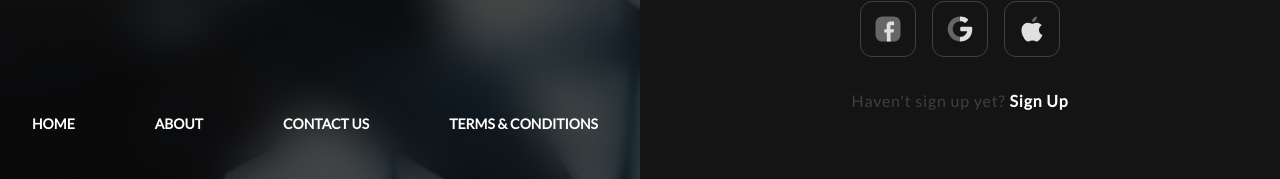
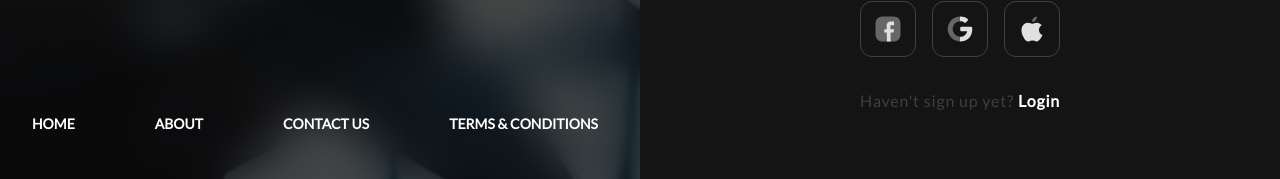
Before and after one commit to ishimweemmy/track-master, a React (Vite) app: page /signup in a window 1280 px wide. Shown: the part 618-797 px from the top of the page. Built offline with nearby package versions, Linux system fonts and the light colour scheme.

Commit message:
[feat]: update the settings

```diff
--- a/src/@types/UserState.ts
+++ b/src/@types/UserState.ts
@@ -3,6 +3,7 @@ export interface UserSubmitData {
   password?: string | null;
   userId?: number | null;
   token?: string | null;
+  currentPassword: string | null;
 }
 
 export interface UserState {
--- a/src/components/Global/AuthWraper.tsx
+++ b/src/components/Global/AuthWraper.tsx
@@ -83,8 +83,8 @@ const NavWraper: FC<NavWraperProps> = (props) => {
             );
           })}
         </div>
-        <Link to="/signup" className="text-gray-400 tracking-wider">
-          Haven't sign up yet? <b className="text-white">Sign Up</b>
+        <Link to={page != "signup" ? "/signup" : "/login"} className="text-gray-400 tracking-wider">
+          Haven't sign up yet? <b className="text-white">{page != "signup" ? "Sign Up" : "Login" }</b>
         </Link>
       </form>
     </div>
--- a/src/components/Home/Home.tsx
+++ b/src/components/Home/Home.tsx
@@ -35,9 +35,8 @@ const Home = () => {
     }
   ])
 
-  const dispatch = useAppDispatch()
+  const { data: generalData, isLoading, isError, isSuccess } = useFetchAllVisitorsDataQuery({})
 
-  const { data: generalData, isLoading, isError, isSuccess } = useFetchAllVisitorsDataQuery({})
 
   return (
     <div className="resources w-[80%] h-fit flex flex-col items-center gap-8 px-4 table:overflow-auto table:max-h-full lPhone:w-full">
--- a/src/components/settings/Settings.tsx
+++ b/src/components/settings/Settings.tsx
@@ -52,6 +52,7 @@ const Settings = () => {
         userId: user.userId,
         token: user.token,
         email: user.username,
+        currentPassword: formData.currentPassword
       }).unwrap();
       return toast.success("password updated successfully");
     } catch (err: any) {
--- a/src/features/user/userReducer.ts
+++ b/src/features/user/userReducer.ts
@@ -18,7 +18,6 @@ export const userSlice = createSlice({
       localStorage.setItem("user", JSON.stringify(state));
     },
   },
-  extraReducers(builder) {},
 });
 
 export const { setUserState } = userSlice.actions;
--- a/src/pages/auth/SignUp.tsx
+++ b/src/pages/auth/SignUp.tsx
@@ -33,9 +33,9 @@ const Signup = () => {
     });
   };
 
-  useEffect(() => {}, [mutationResult]);
+  useEffect(() => { }, [mutationResult]);
 
-  const handleLogin = async () => {
+  const handleSignup = async () => {
     try {
       await signupUser({
         email: userCredentials.username,
@@ -65,7 +65,7 @@ const Signup = () => {
       userCredentials.password &&
       userCredentials.confirmPassword == userCredentials.password
     ) {
-      handleLogin();
+      handleSignup();
     } else {
       if (!userCredentials.password) {
         setUserCredentialErrors((prevCredErrors) => {
@@ -207,10 +207,9 @@ const Signup = () => {
         />
       </div>
       <button
-        className={`button hover:buttonOutline ssm:w-[70%] 2lg:w-[70%] 2lg:hover:w-[70%] ${
-          mutationResult.isLoading &&
+        className={`button hover:buttonOutline ssm:w-[70%] 2lg:w-[70%] 2lg:hover:w-[70%] ${mutationResult.isLoading &&
           "bg-loading hover:bg-loading text-primary hover:text-primary hover:border-0"
-        }`}
+          }`}
       >
         {mutationResult.isLoading ? "loading, please wait..." : "Sign up"}
       </button>
--- a/src/services/user-api-slice.ts
+++ b/src/services/user-api-slice.ts
@@ -28,11 +28,11 @@ export const userApiSlice = createApi({
       }),
       updateUser: builder.mutation({
         query: (body: UserSubmitData) => {
-          const { userId, password, token, email } = body;
+          const { userId, password, token, email, currentPassword } = body;
           return {
             url: `/api/users/${userId}`,
             method: "PATCH",
-            body: { email, password },
+            body: { email, password, currentPassword },
             headers: {
               Authorization: `Bearer ${token}`,
             },
```
